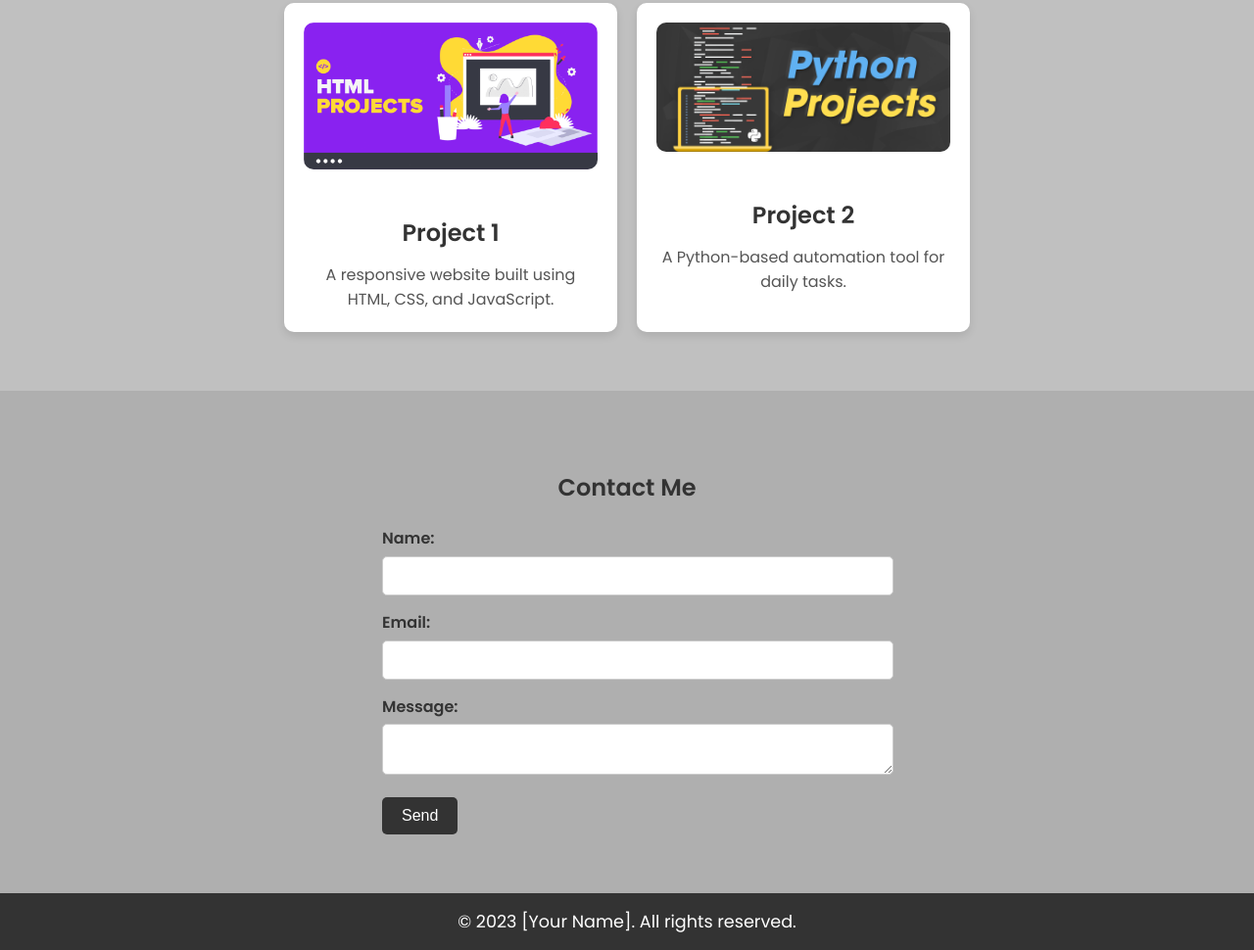
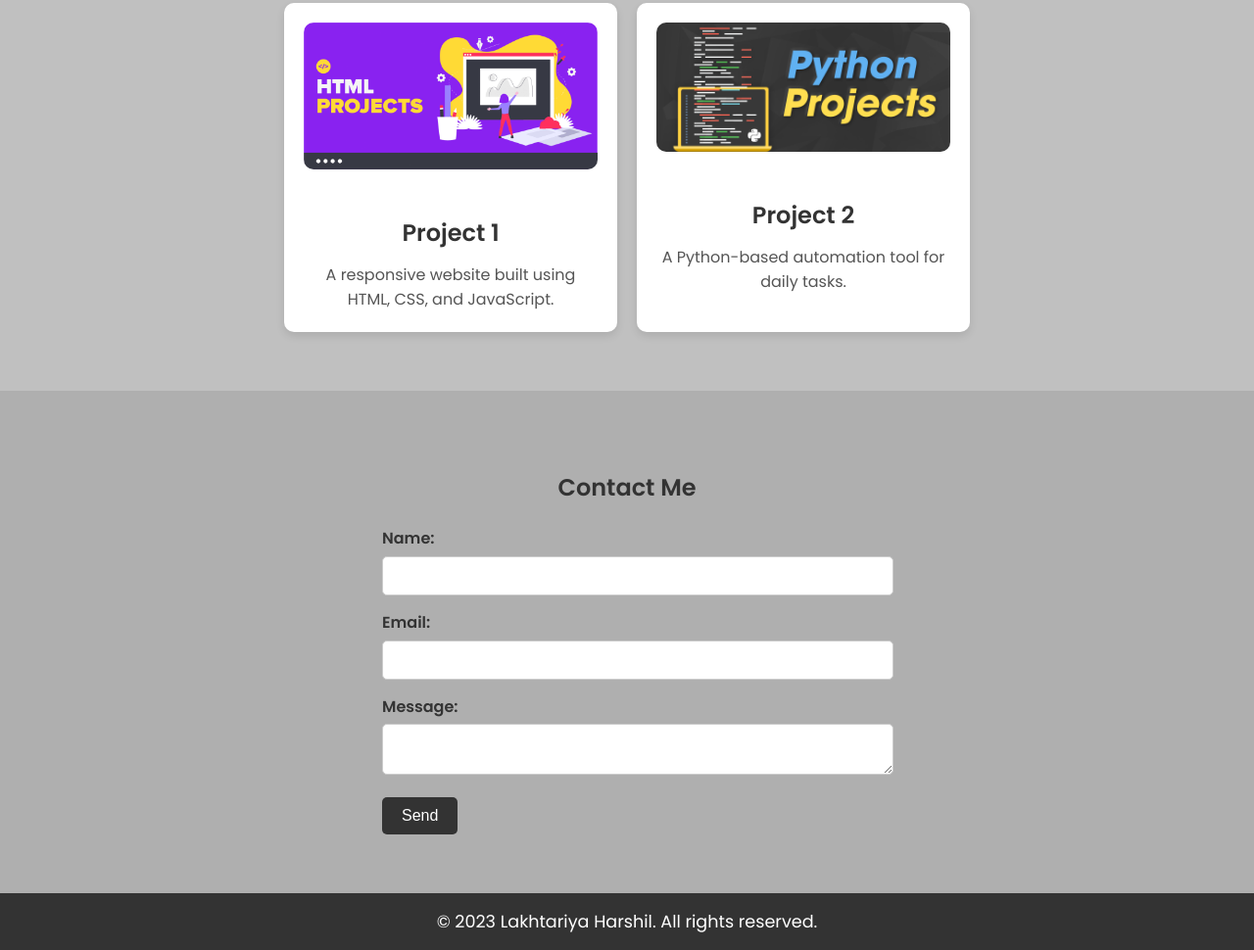
Before and after one commit to HarshilLakhtariya/FSWD-TASK-1, a plain HTML site: page index.html in a window 1280 px wide. Shown: the part 1225-2195 px from the top of the page at 98% size. Drawn offline with Linux system fonts and the light colour scheme; a script that the page names is missing.

Commit message:
Update index.html

```diff
--- a/index.html
+++ b/index.html
@@ -79,7 +79,7 @@
     </section>
 
     <footer>
-        <p>&copy; 2023 [Your Name]. All rights reserved.</p>
+        <p>&copy; 2023 Lakhtariya Harshil. All rights reserved.</p>
     </footer>
 
     <script src="script.js"></script>
```
